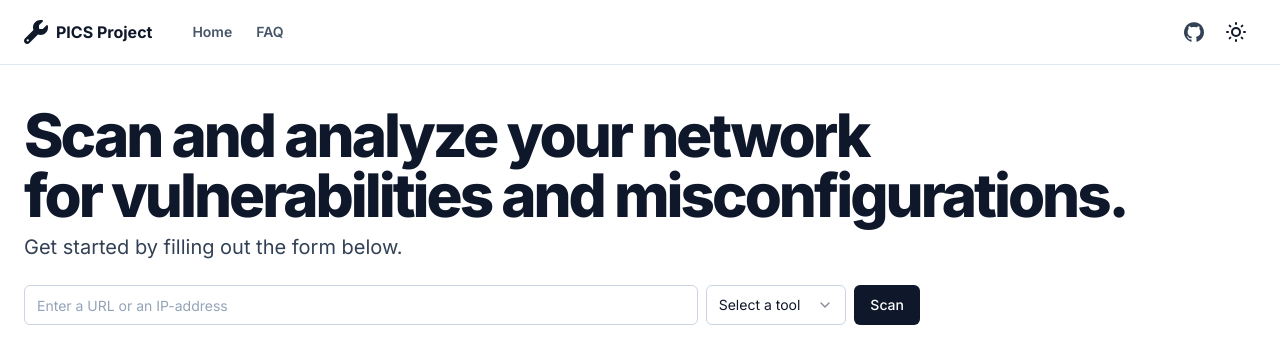
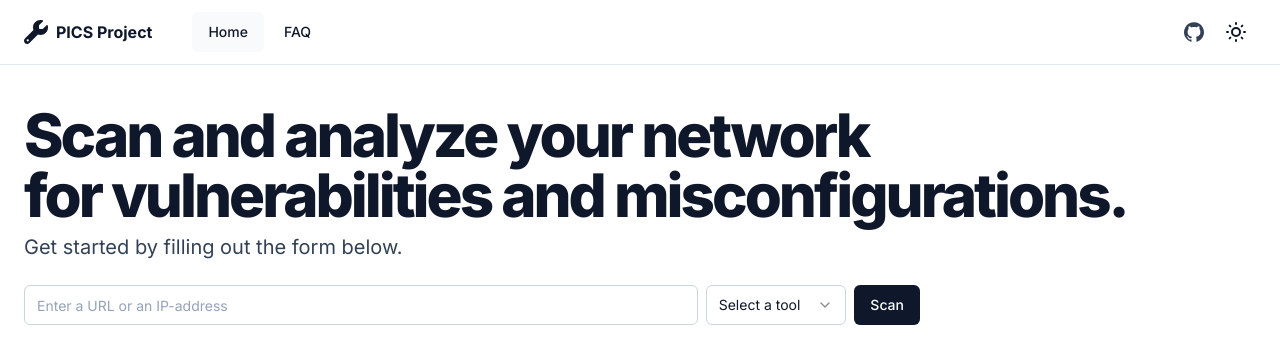
Before and after one commit to genedupre/project_pics, a Next.js app: page / in a window 1280 px wide. Shown: the top 364 px of the page. Built offline with nearby package versions, Linux system fonts and the light colour scheme.

Commit message:
Added better page navigation to highlight current page

```diff
--- a/components/main-nav.tsx
+++ b/components/main-nav.tsx
@@ -1,6 +1,5 @@
 import * as React from "react"
 import Link from "next/link"
-
 import { NavItem } from "@/types/nav"
 import { siteConfig } from "@/config/site"
 import { cn } from "@/lib/utils"
@@ -15,11 +14,21 @@ import {
   DropdownMenuTrigger,
 } from "@/components/ui/dropdown-menu"
 
+import {
+  NavigationMenu,
+  NavigationMenuContent,
+  NavigationMenuItem,
+  NavigationMenuLink,
+  NavigationMenuList,
+  NavigationMenuTrigger,
+  navigationMenuTriggerStyle,
+} from "@/components/ui/navigation-menu"
 interface MainNavProps {
-  items?: NavItem[]
+  items?: NavItem[],
+  path?: string,
 }
 
-export function MainNav({ items }: MainNavProps) {
+export function MainNav({ items, path }: MainNavProps) {
   return (
     <div className="flex gap-6 md:gap-10">
       <Link href="/" className="hidden items-center space-x-2 md:flex">
@@ -30,21 +39,22 @@ export function MainNav({ items }: MainNavProps) {
       </Link>
       {items?.length ? (
         <nav className="hidden gap-6 md:flex">
+        <NavigationMenu>
+          <NavigationMenuList>
           {items?.map(
             (item, index) =>
               item.href && (
-                <Link
-                  key={index}
-                  href={item.href}
-                  className={cn(
-                    "flex items-center text-lg font-semibold text-slate-600 hover:text-slate-900 dark:text-slate-100 sm:text-sm",
-                    item.disabled && "cursor-not-allowed opacity-80"
-                  )}
-                >
-                  {item.title}
+              <NavigationMenuItem className="mr-1">
+                <Link href={item.href} legacyBehavior passHref>
+                  <NavigationMenuLink active={path === item.href} className={navigationMenuTriggerStyle()}>
+                    {item.title}
+                  </NavigationMenuLink>
                 </Link>
+              </NavigationMenuItem>
               )
           )}
+          </NavigationMenuList>
+        </NavigationMenu>
         </nav>
       ) : null}
       <DropdownMenu>
@@ -78,6 +88,7 @@ export function MainNav({ items }: MainNavProps) {
           )}
         </DropdownMenuContent>
       </DropdownMenu>
+
     </div>
   )
 }
--- a/components/site-header.tsx
+++ b/components/site-header.tsx
@@ -1,3 +1,4 @@
+"use client";
 import Link from "next/link"
 
 import { siteConfig } from "@/config/site"
@@ -5,12 +6,14 @@ import { Icons } from "@/components/icons"
 import { MainNav } from "@/components/main-nav"
 import { ThemeToggle } from "@/components/theme-toggle"
 import { buttonVariants } from "@/components/ui/button"
+import { usePathname  } from 'next/navigation';
 
 export function SiteHeader() {
+  const path = usePathname();
   return (
     <header className="sticky top-0 z-40 w-full border-b border-b-slate-200 bg-white dark:border-b-slate-700 dark:bg-slate-900">
       <div className="container flex h-16 items-center space-x-4 sm:justify-between sm:space-x-0">
-        <MainNav items={siteConfig.mainNav} />
+        <MainNav items={siteConfig.mainNav} path={path} />
         <div className="flex flex-1 items-center justify-end space-x-4">
           <nav className="flex items-center space-x-1">
             <Link
```
